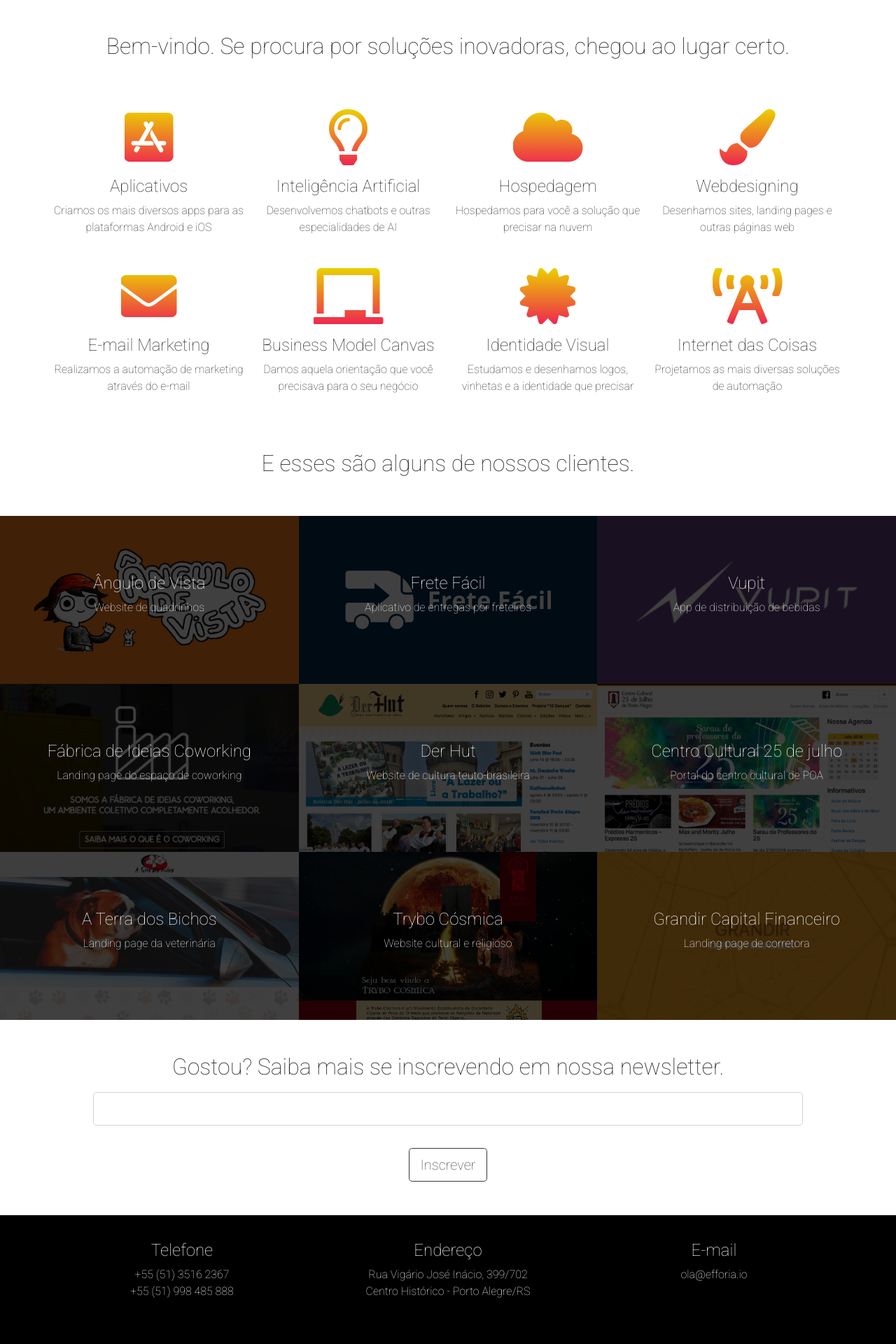
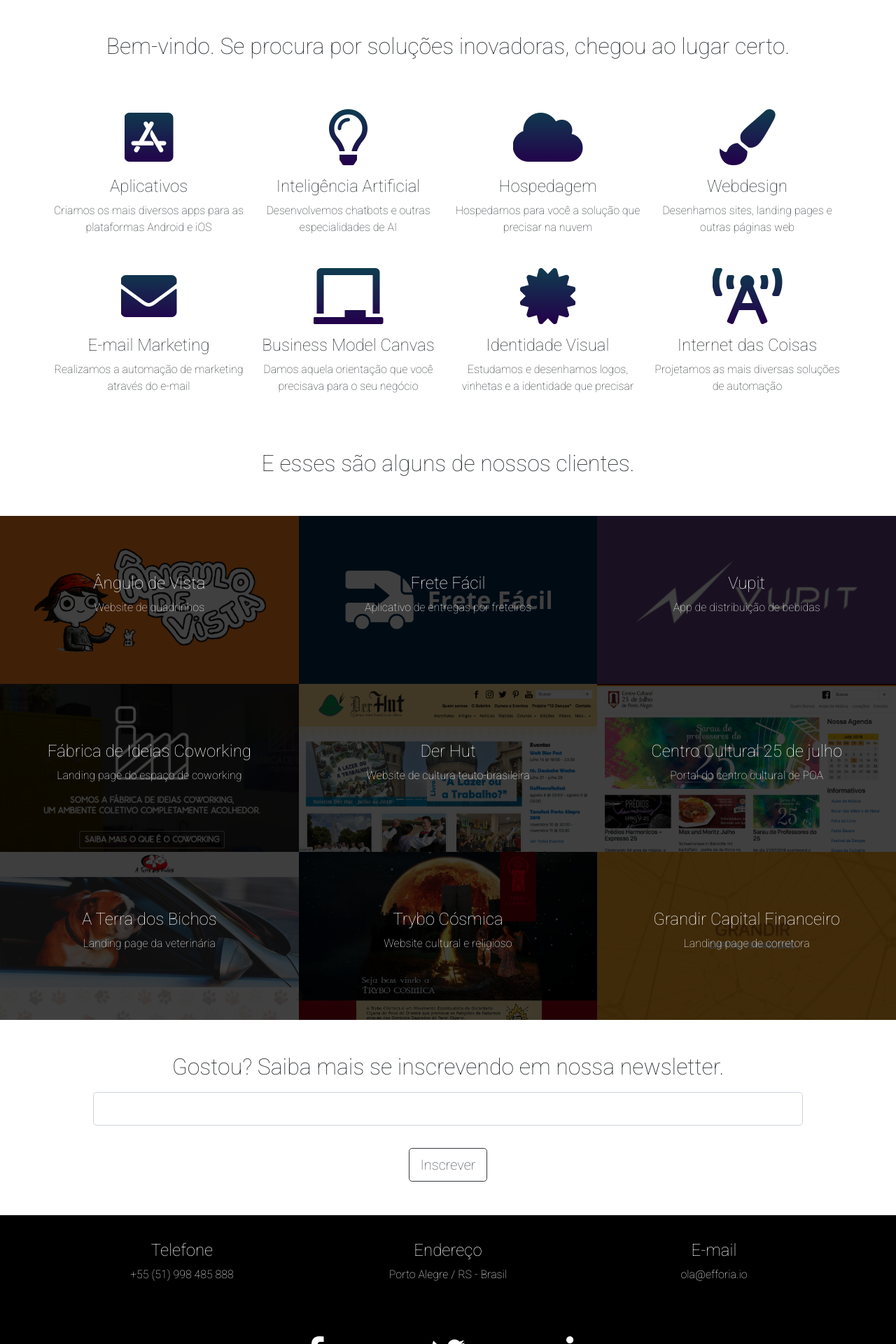
Before and after one commit to efforia/efforia.github.io, a PHP site: page / in a window 1280 px wide. Shown: the part 801-2721 px from the top of the page at 70% size. Run offline with PHP 8.4, Linux system fonts and the light colour scheme; some libraries are stand-ins or nearby versions.

Commit message:
Added new style to gradients

```diff
--- a/index.php
+++ b/index.php
@@ -84,7 +84,7 @@ if(isset($_POST['submit'])){
       </div>
       <div class="col-md-3">
         <i class="fas fa-5x fa-paint-brush"></i><p></p>
-        <h2>Webdesigning</h2>
+        <h2>Webdesign</h2>
         <p>Desenhamos sites, landing pages e outras páginas web</p>
       </div>
     </div>
@@ -236,15 +236,13 @@ if(isset($_POST['submit'])){
         <div class="col-md-4">
           <h2>Telefone</h2>
           <p>
-            +55 (51) 3516 2367<br>
             +55 (51) 998 485 888
           </p>
         </div>
         <div class="col-md-4">
           <h2>Endereço</h2>
           <p>
-            Rua Vigário José Inácio, 399/702<br>
-            Centro Histórico - Porto Alegre/RS
+            Porto Alegre / RS - Brasil
           </p>
         </div>
         <div class="col-md-4">
--- a/style.css
+++ b/style.css
@@ -75,11 +75,11 @@ footer a {
   padding: 40px 0px;
 }
 .col-md-3 .fa-5x {
-  background-image: -webkit-linear-gradient(bottom, #ebd000, #ef2750);
-  background-image: -moz-linear-gradient(bottom, #ebd000, #ef2750);
-  background-image: -ms-linear-gradient(bottom, #ebd000, #ef2750);
-  background-image: -o-linear-gradient(bottom, #ebd000, #ef2750);
-  background-image: linear-gradient(to bottom, #ebd000, #ef2750);
+  background-image: -webkit-linear-gradient(bottom, #0f3c4f, #23004b);
+  background-image: -moz-linear-gradient(bottom, #0f3c4f, #23004b);
+  background-image: -ms-linear-gradient(bottom, #0f3c4f, #23004b);
+  background-image: -o-linear-gradient(bottom, #0f3c4f, #23004b);
+  background-image: linear-gradient(to bottom, #0f3c4f, #23004b);
   color: transparent;
   -webkit-background-clip: text;
   background-clip: text;
```
